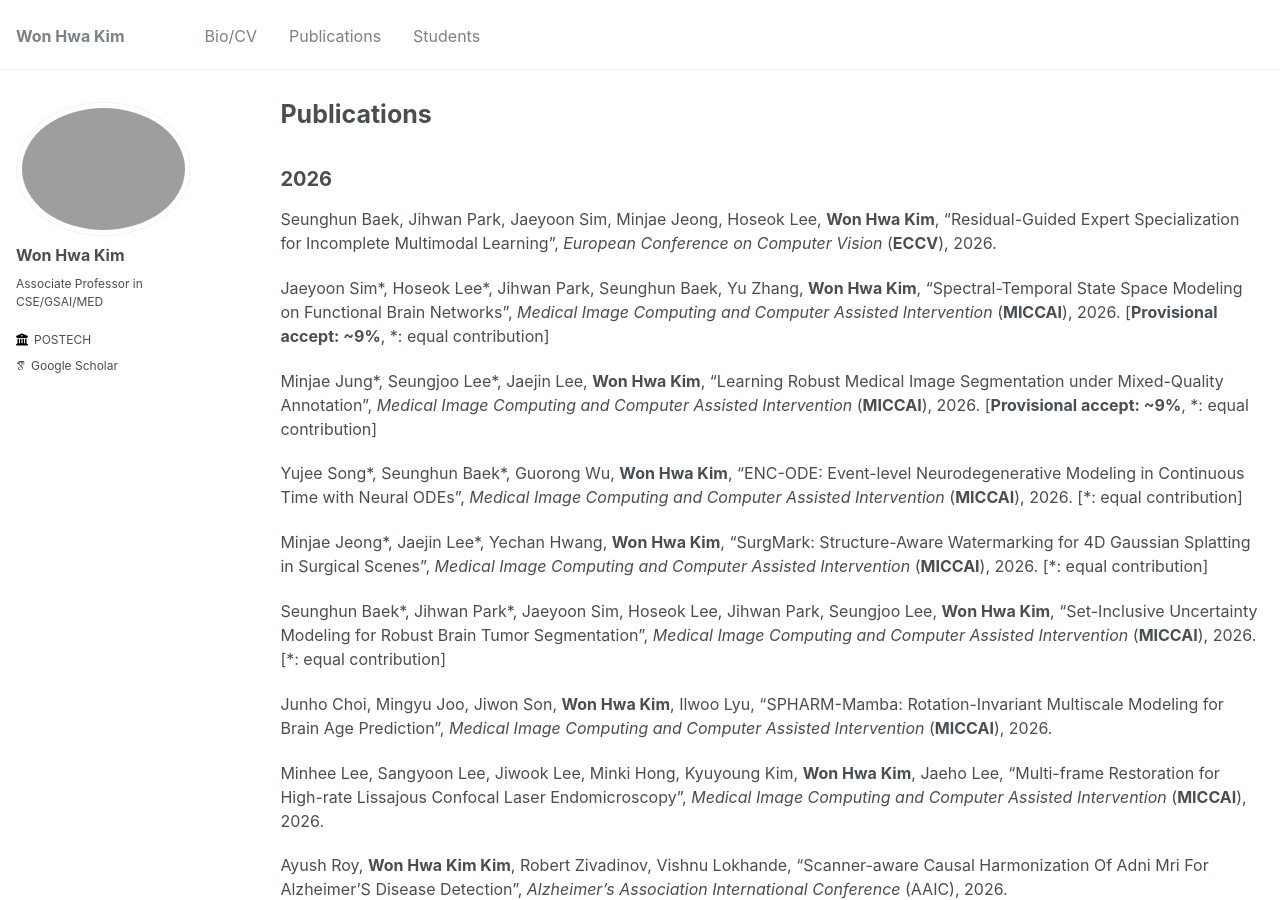
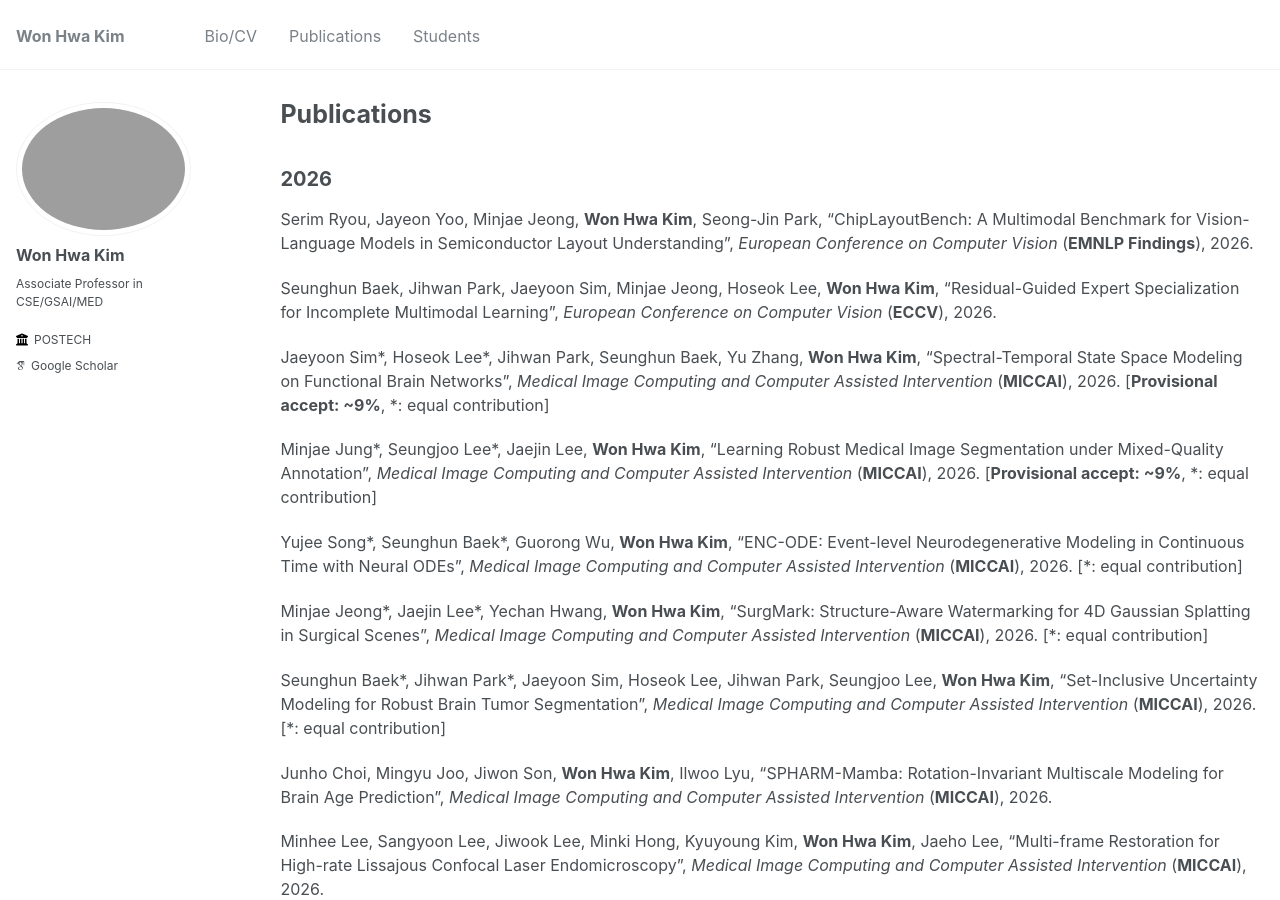
Before and after one commit to wwplato/wwplato.github.io, a Jekyll site: the page built from _pages/publications.md, in a window 1280 px wide and 900 px high. Built offline with Jekyll 4.4.1, drawn with Linux system fonts in a browser that asks for light colours; some web fonts are replaced.

Commit message:
Update publications.md

```diff
--- a/_pages/publications.md
+++ b/_pages/publications.md
@@ -10,6 +10,7 @@ author_profile: true
 ------
 
 
+Serim Ryou, Jayeon Yoo, Minjae Jeong, **Won Hwa Kim**, Seong-Jin Park, "ChipLayoutBench: A Multimodal Benchmark for Vision-Language Models in Semiconductor Layout Understanding", *European Conference on Computer Vision* (**EMNLP Findings**), 2026.
 
 Seunghun Baek, Jihwan Park, Jaeyoon Sim, Minjae Jeong, Hoseok Lee, **Won Hwa Kim**, "Residual-Guided Expert Specialization for Incomplete Multimodal Learning", *European Conference on Computer Vision* (**ECCV**), 2026.
 
```
